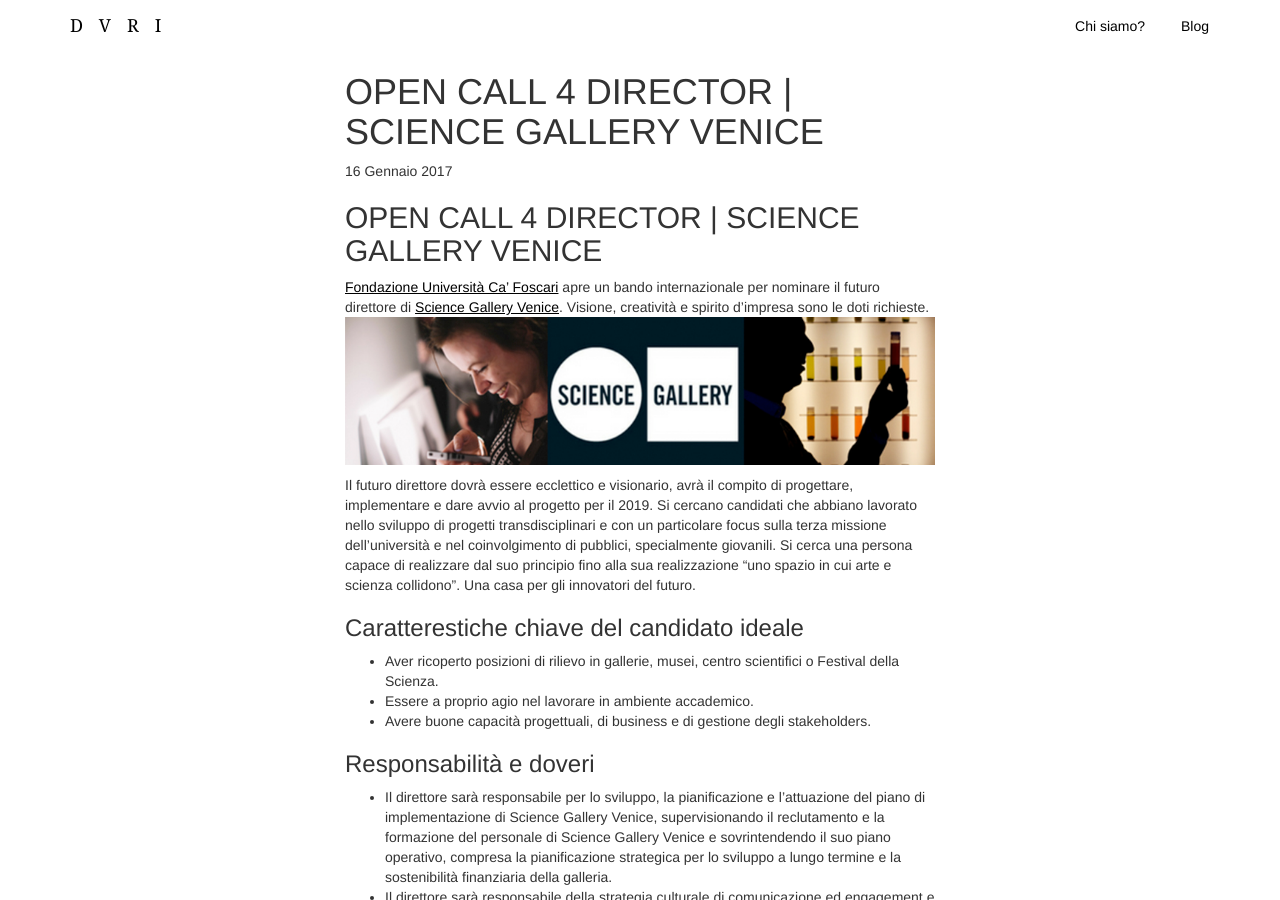
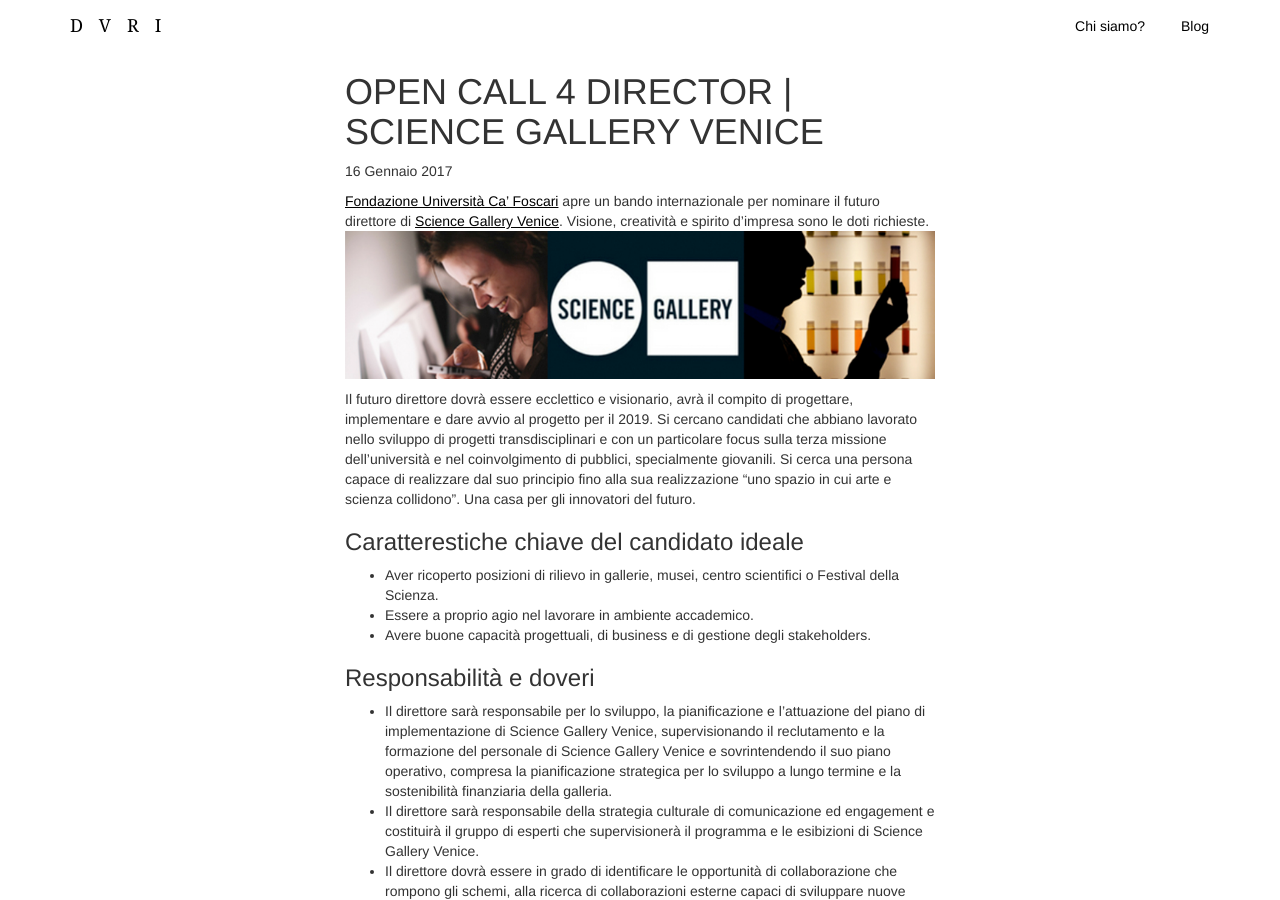
Before and after one commit to simonini/dvri-j-theme, a Jekyll site: the page built from _posts/2017-01-16-sgv_ceo.md, in a window 1280 px wide and 900 px high. Built offline with Jekyll 4.4.1, drawn with Linux system fonts in a browser that asks for light colours.

Commit message:
Update 2017-01-16-sgv_ceo.md

```diff
--- a/_posts/2017-01-16-sgv_ceo.md
+++ b/_posts/2017-01-16-sgv_ceo.md
@@ -3,8 +3,6 @@
 published: true
 title: OPEN CALL 4 DIRECTOR | SCIENCE GALLERY VENICE
 ---
-
-## OPEN CALL 4 DIRECTOR | SCIENCE GALLERY VENICE
 
 [Fondazione Università Ca’ Foscari](https://www.unive.it/pag/15272/) apre un bando internazionale per nominare il futuro direttore di [Science Gallery Venice](https://venice.sciencegallery.com/it/news/selezione-direttore-science-gallery-venice). Visione, creatività e spirito d’impresa sono le doti richieste.
 ![SGV](../assets/posts/170116_ceo_sgv.jpg)
```
